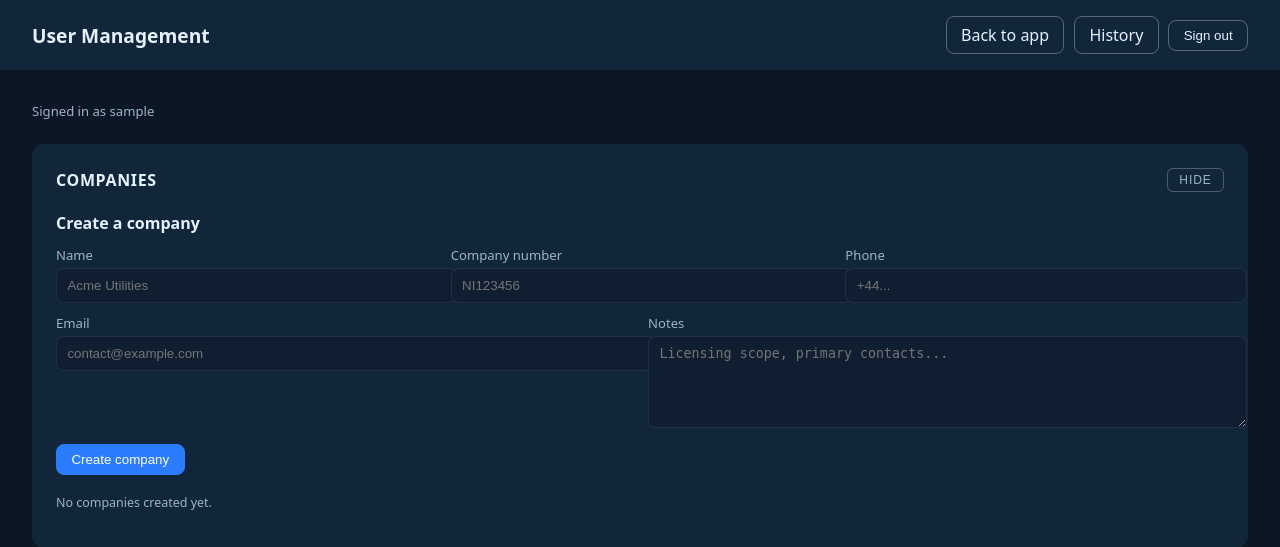
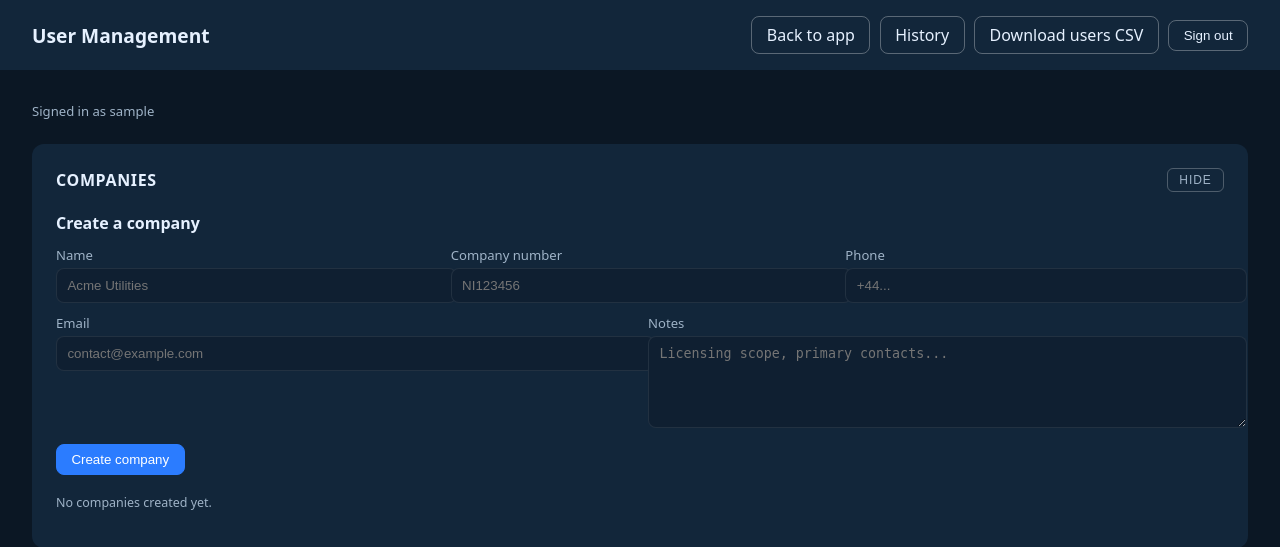
Before and after one commit to Glidepath25/geoprox-api, a FastAPI app: page /admin/users in a window 1280 px wide. Shown: the top 547 px of the page. Run offline with FastAPI, Linux system fonts and the light colour scheme; the visitor is signed in with stand-in values (Sample User, id 1); data comes from the database, SQL or seed files in the repository; data that the repository does not hold is empty; some libraries are stand-ins or nearby versions.

Commit message:
Restore admin users CSV download link

```diff
--- a/templates/admin_users.html
+++ b/templates/admin_users.html
@@ -64,6 +64,7 @@
     <div class="actions">
       <a class="btn" href="/app">Back to app</a>
       <a class="btn" href="/history">History</a>
+      <a class="btn" href="/admin/users/export.csv">Download users CSV</a>
       <form method="post" action="/logout" style="margin:0;">
         <button class="btn" type="submit">Sign out</button>
       </form>
```
